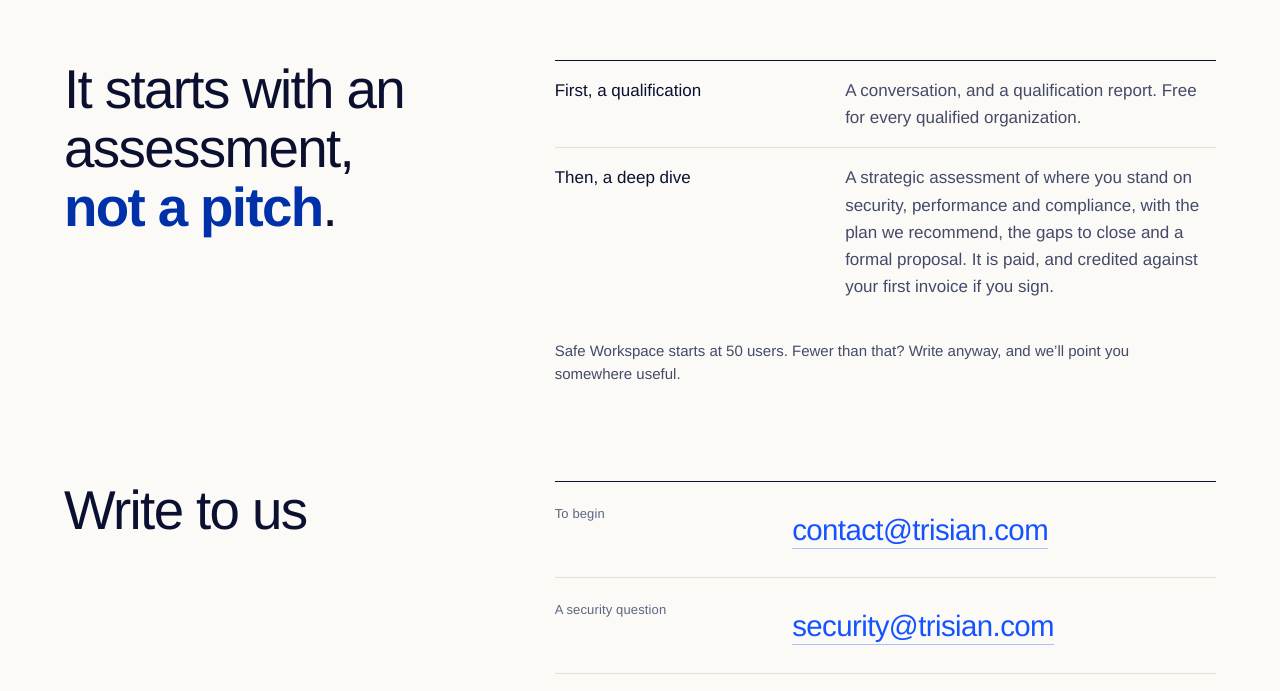
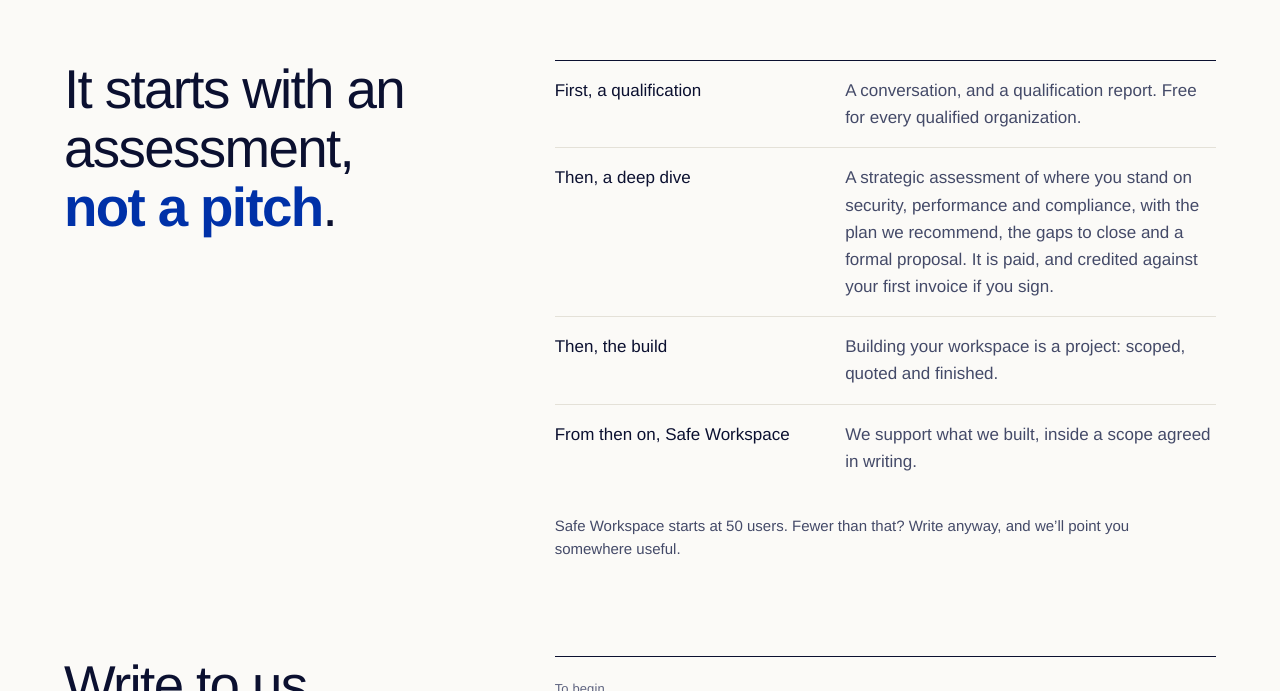
Before and after one commit to bcarvalho3012/TrisianNEW, an Astro site in the folder site/: page /TrisianNEW/start in a window 1280 px wide. Shown: the part 670-1361 px from the top of the page. Built offline with nearby package versions, Linux system fonts and the light colour scheme; Astro itself is replaced by a stand-in of ours; a web font is replaced by a local one.

Commit message:
Start page: say what comes after the proposal
The list of steps ended at the formal proposal. It now goes on to the
build, which is a project (scoped, quoted and finished), and then to
Safe Workspace as the service. The list is an ordered list in the
markup; no numbers are shown.

Co-Authored-By: Claude Fable 5.2 <noreply@anthropic.com>

```diff
--- a/site/src/content/pages.ts
+++ b/site/src/content/pages.ts
@@ -212,6 +212,9 @@ export const startPage = {
   phases: [
     { name: 'First, a qualification', body: 'A conversation, and a qualification report. Free for every qualified organization.', truth: ['BP §6.4'] },
     { name: 'Then, a deep dive', body: 'A strategic assessment of where you stand on security, performance and compliance, with the plan we recommend, the gaps to close and a formal proposal. It is paid, and credited against your first invoice if you sign.', truth: ['BP §6.4'] },
+    // What comes after the proposal: the page used to stop there.
+    { name: 'Then, the build', body: 'Building your workspace is a project: scoped, quoted and finished.', truth: ['BP §6.2', '01 §20'] },
+    { name: 'From then on, Safe Workspace', body: 'We support what we built, inside a scope agreed in writing.', truth: ['BP §3.2', 'BP §4.2', '01 §20.9'] },
   ],
   minimum: 'Safe Workspace starts at 50 users. Fewer than that? Write anyway, and we’ll point you somewhere useful.',
   minimumTruth: ['BP §5.1'],
--- a/site/src/pages/start.astro
+++ b/site/src/pages/start.astro
@@ -12,9 +12,9 @@ import { startPage as c } from '../content/pages';
     <div class="wrap band__grid">
       <div class="band__head"><h2 class="t-h2" id="how-h">It starts with an assessment, <span class="ink">not a pitch</span>.</h2></div>
       <div class="band__body">
-        <ul class="invoice">
+        <ol class="invoice">
           {c.phases.map((p) => <li><strong>{p.name}</strong><span>{p.body}</span></li>)}
-        </ul>
+        </ol>
         <p class="t-small">{c.minimum}</p>
       </div>
     </div>
```
